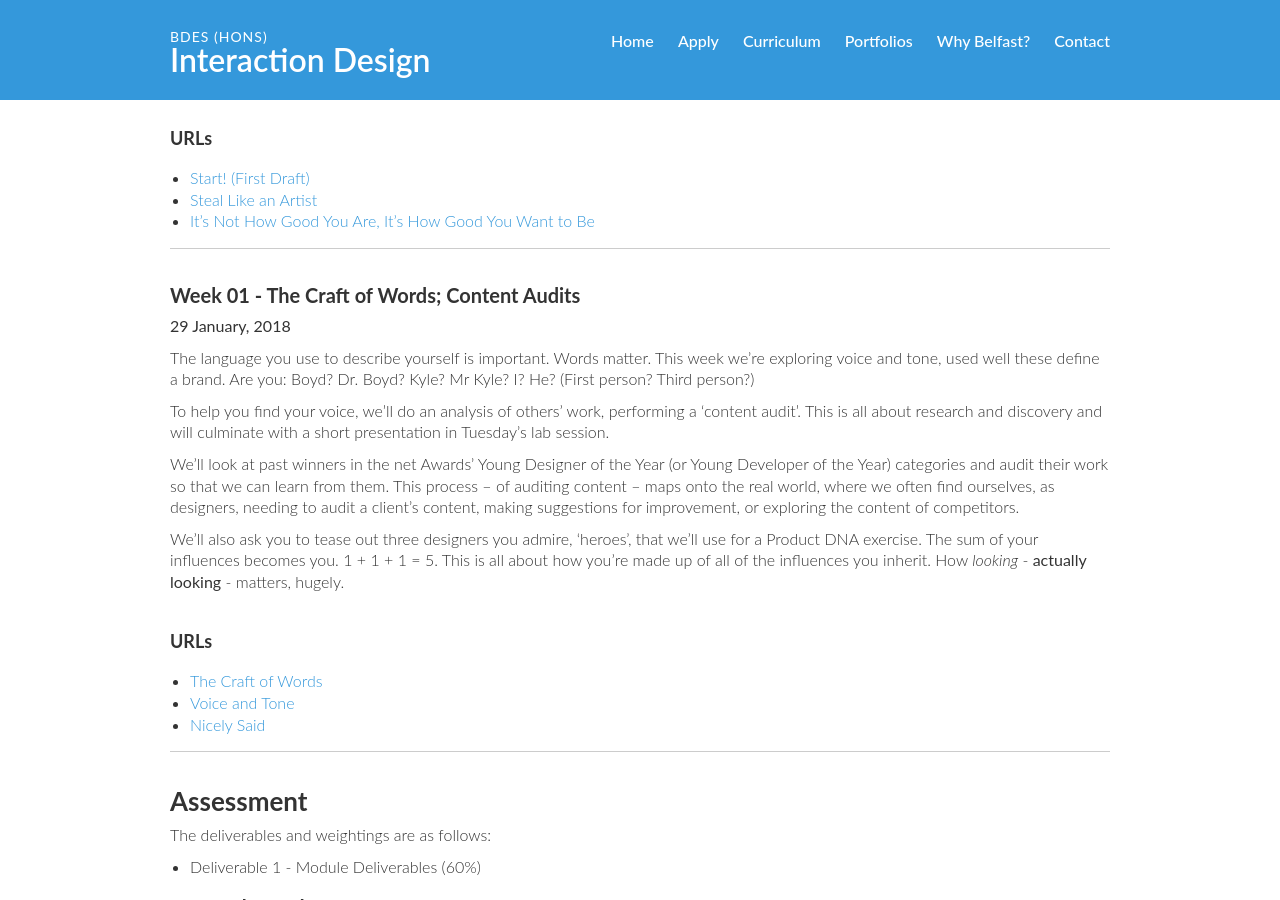
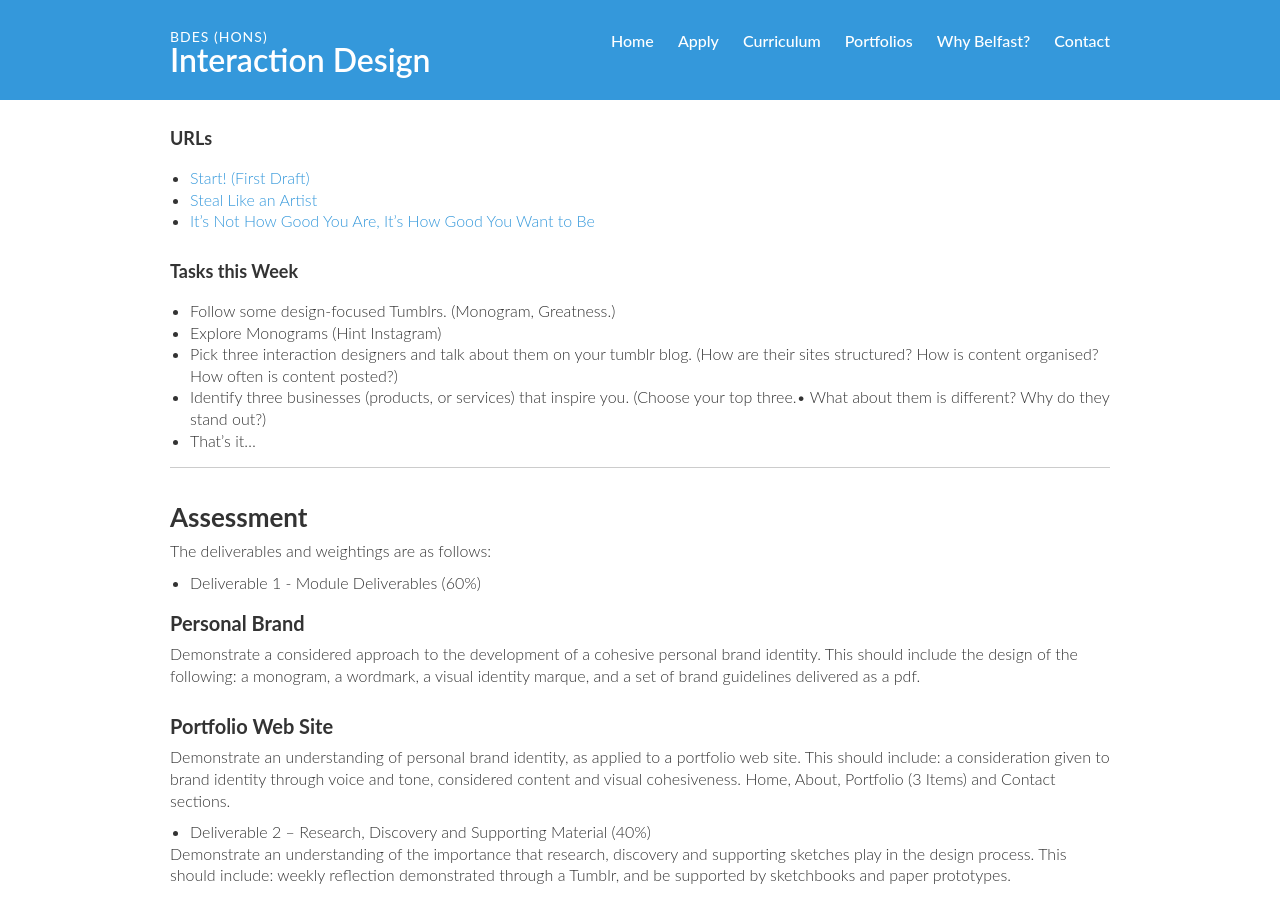
Before and after one commit to ixdbelfast/ixdbelfast.github.io, a Jekyll site: the page built from modules/IXD103/IXD103.md, in a window 1280 px wide and 900 px high, scrolled down 2043 px. Built offline with Jekyll 4.4.1, drawn with Linux system fonts in a browser that asks for light colours; our own code applies the rules of GitHub Pages for plain Markdown files.

Commit message:
Tasks week 01

```diff
--- a/modules/IXD103/IXD103.md
+++ b/modules/IXD103/IXD103.md
@@ -84,29 +84,13 @@ To get the ball rolling, this week I’d like you to set up a Tumblr and start g
 + [Steal Like an Artist](http://www.amazon.co.uk/exec/obidos/ASIN/0761169253/monographic-21)
 + [It’s Not How Good You Are, It’s How Good You Want to Be](http://www.amazon.co.uk/exec/obidos/ASIN/0714843377/monographic-21)
 
+#### Tasks this Week
 
-----
-
-
-### Week 01 - The Craft of Words; Content Audits
-
-__29 January, 2018__
-
-
-The language you use to describe yourself is important. Words matter. This week we’re exploring voice and tone, used well these define a brand. Are you: Boyd? Dr. Boyd? Kyle? Mr Kyle? I? He? (First person? Third person?)
-
-To help you find your voice, we’ll do an analysis of others’ work, performing a ‘content audit’. This is all about research and discovery and will culminate with a short presentation in Tuesday’s lab session.
-
-We’ll look at past winners in the net Awards’ Young Designer of the Year (or Young Developer of the Year) categories and audit their work so that we can learn from them. This process – of auditing content – maps onto the real world, where we often find ourselves, as designers, needing to audit a client’s content, making suggestions for improvement, or exploring the content of competitors.
-
-We’ll also ask you to tease out three designers you admire, ‘heroes’, that we’ll use for a Product DNA exercise. The sum of your influences becomes you. 1 + 1 + 1 = 5. This is all about how you’re made up of all of the influences you inherit. How *looking* - **actually looking** - matters, hugely.
-
-#### URLs
-
-+ [The Craft of Words](https://www.fivesimplesteps.com/products/the-craft-of-words)
-+ [Voice and Tone](http://voiceandtone.com)
-+ [Nicely Said](http://www.amazon.co.uk/exec/obidos/ASIN/0321988191/monographic-21)
-
++ Follow some design-focused Tumblrs. (Monogram, Greatness.)
++ Explore Monograms (Hint Instagram)
++ Pick three interaction designers and talk about them on your tumblr blog. (How are their sites structured? How is content organised? How often is content posted?)
++ Identify three businesses (products, or services) that inspire you. (Choose your top three.• What about them is different? Why do they stand out?)
++ That’s it...
 
 ----
 
```
